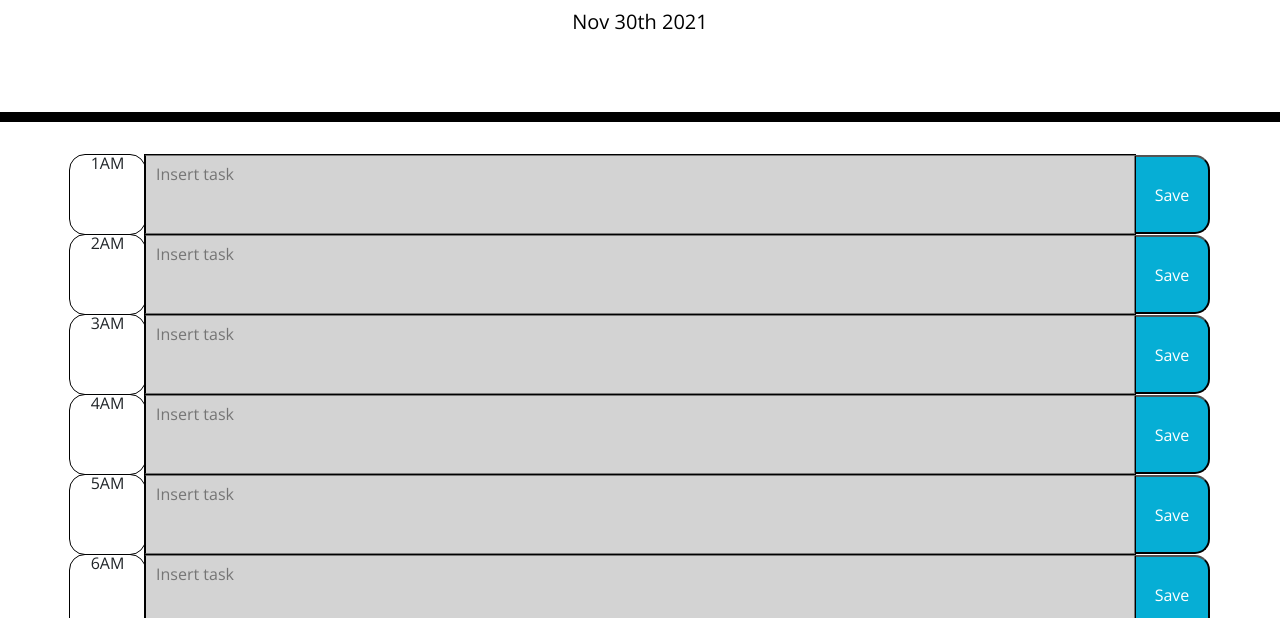
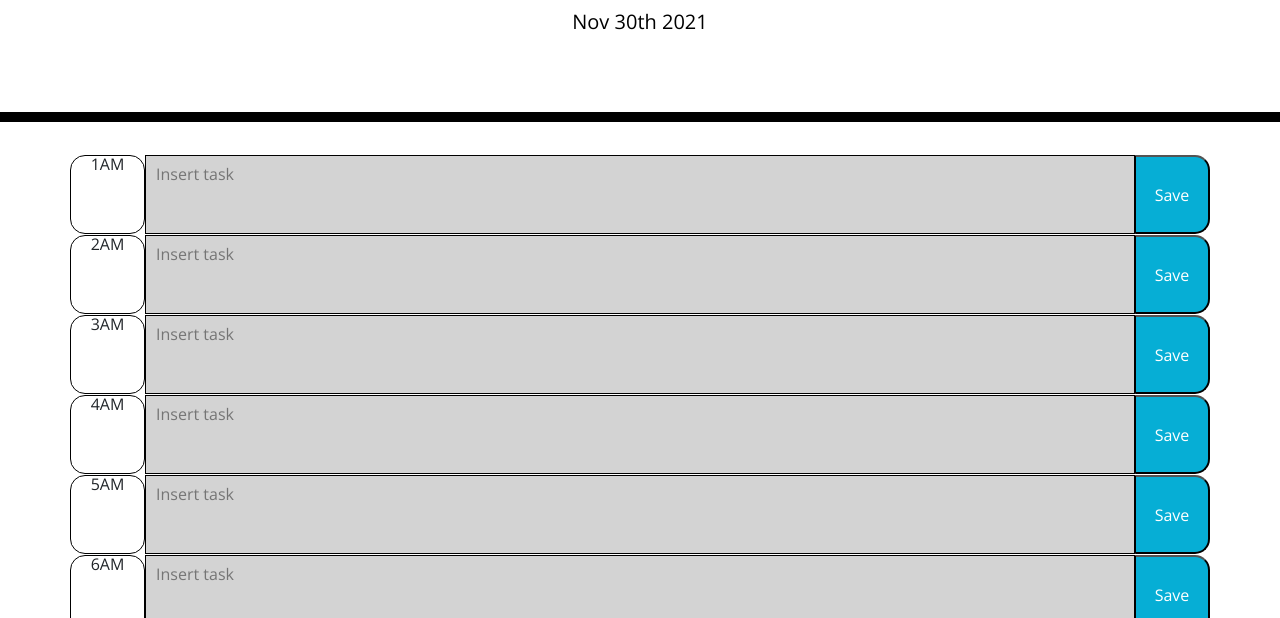
Before and after one commit to jgarner828/Work-Day-Scheduler, a plain HTML site: page index.html in a window 1280 px wide. Shown: the part 182-800 px from the top of the page. Drawn offline with nearby package versions, Linux system fonts and the light colour scheme.

Commit message:
fixed styling in css

```diff
--- a/style.css
+++ b/style.css
@@ -8,9 +8,9 @@ body {
 .textarea {
   flex-grow: 2;
   background: transparent;
-  outline: solid black 1px;
   resize: none;
   color: #000000;
+  border: solid black 1px;
   border-left: 1px solid black;
   padding: 10px;
 }
@@ -29,7 +29,7 @@ body {
 
 /* This is where the hour can be filled*/
 .time-block {
-  outline: solid black 1px;
+  border: solid black 1px;
   width: 75px;
   text-align: center;
   border-radius: 15px;
```
